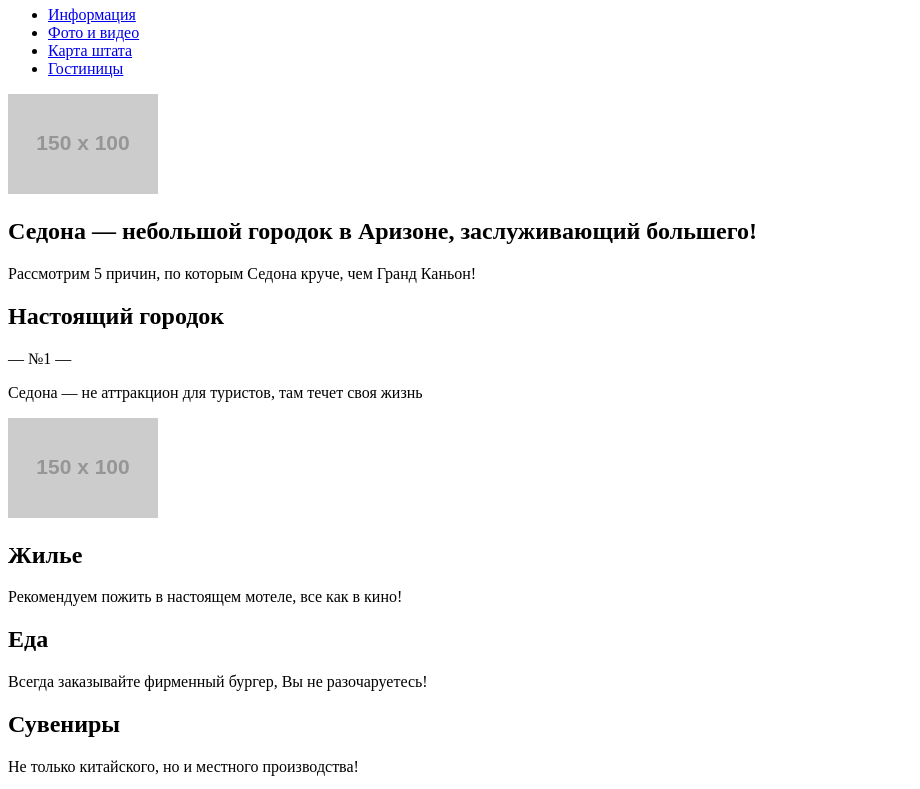
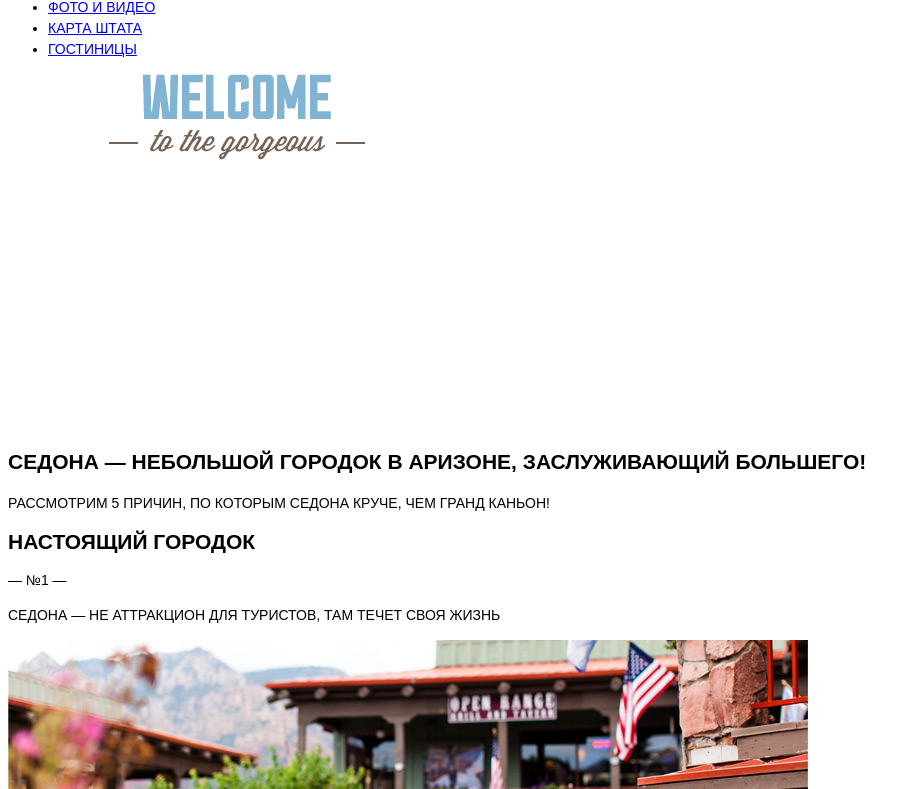
Before and after one commit to Perfectengen/186673-sedona, a plain HTML site: page index.html in a window 1280 px wide. Shown: the part 122-911 px from the top of the page, without its empty margins (0-920 px from the left). Drawn offline with Linux system fonts and the light colour scheme; placeholder pictures from the web are drawn by us.

Commit message:
Добавил изображения.Подключил стилевой файл.
Так же исправил мелкие недочеты в разметке.

```diff
--- /dev/null
+++ b/css/style.css
@@ -0,0 +1,19 @@
+body {
+  font-size: 14px;
+  line-height: 21px;
+  color: #000000;
+  font-weight: normal;
+  font-family: "PT Sans", "Arial", sans-serif;
+  text-transform: uppercase;
+}
+
+h1 {
+  font-size: 21px;
+  line-height: 26px;
+  font-weight: bold;
+}
+
+h2 {
+  font-size: 21px;
+  font-weight: bold;
+}
--- a/index.html
+++ b/index.html
@@ -3,6 +3,7 @@
   <head>
     <meta charset="utf-8">
     <title>Седона</title>
+    <link href="css/style.css" rel="stylesheet">
   </head>
   <body>
 
@@ -12,7 +13,7 @@
 
           <div class="logo">
             <a href="index.html">
-              <img src="http://placehold.it/150x100" width="" height="" alt="Седона">
+              <img src="img/logo.png" width="138" height="70" alt="Седона">
             </a>
           </div>
 
@@ -30,7 +31,7 @@
       <main class="main-content">
 
         <div class="welcome">
-          <img src="http://placehold.it/150x100" width="" height="" alt="Welcome to the gargeous SEDONA">
+          <img src="img/welcome.png" width="458" height="352" alt="Welcome to the gargeous SEDONA">
         </div>
 
         <section class="promo">
@@ -44,8 +45,8 @@
             <div class="reason-num">— №1 —</div>
             <p class="reason-desc">Седона — не аттракцион для туристов, там течет своя жизнь</p>
           </div>
-          <div class="reason img">
-            <img src="http://placehold.it/150x100" width="" height="" alt="Настоящий городок">
+          <div class="reason-img">
+            <img src="img/reason-1.jpg" width="800" height="256" alt="Настоящий городок">
           </div>
         </div>
 
@@ -67,7 +68,7 @@
         <div class="reason-big">
           <div class="reason">
             <div class="reason-img">
-              <img src="http://placehold.it/150x100" width="" height="" alt="Мост дьявола">
+              <img src="img/reason-2.jpg" width="800" height="256" alt="Мост дьявола">
             </div>
             <h2 class="reason-title">Там есть мост дьявола</h2>
             <div class="reason-num">— №2 —</div>
@@ -134,26 +135,22 @@
         </div>
 
         <footer class="main-footer">
-
           <div class="footer-row clearfix">
-
             <a href="#" class="hashtag">#visitsedona</a>
-
             <div class="social">
               <a href="#" class="social-item"><i class="icon-twitter">Twitter</i></a>
               <a href="#" class="social-item"><i class="icon-facebook">Facebook</i></a>
               <a href="#" class="social-item"><i class="icon-youtube">Youtube</i></a>
             </div>
-
             <div class="copyright">
               <span>Website by</span>
               <a href="https://htmlacademy.ru/" class="logo-htmlacademy">
-                <img src="http://placehold.it/150x100" width="" height="" alt="HTML Academy">
+                <img src="img/copyright-logo.png" width="113" height="39" alt="HTML Academy">
               </a>
             </div>
           </div>
+        </footer>
 
-        </footer>
       </div>
 
     </div>
```
Also changed, not shown: hotel.html (+7 -5 lines), img/bg-search-field.jpg (added), img/bg-welcome.jpg (added), img/copyright-logo.png (added), img/eat.png (added), img/gift.png (added), img/hotel-1.jpg (added), img/hotel-2.jpg (added), img/hotel-3.jpg (added), img/house.png (added), img/logo.png (added), img/reason-1.jpg (added), img/reason-2.jpg (added), img/welcome.png (added), 2 other files.
